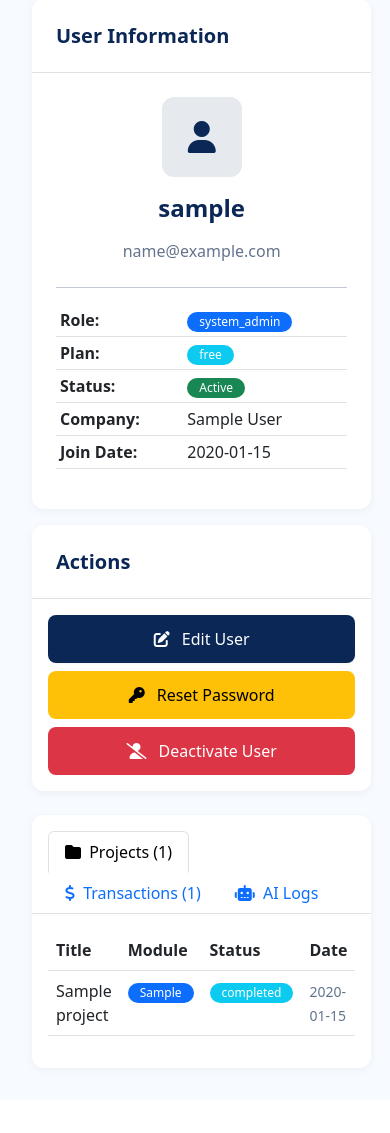
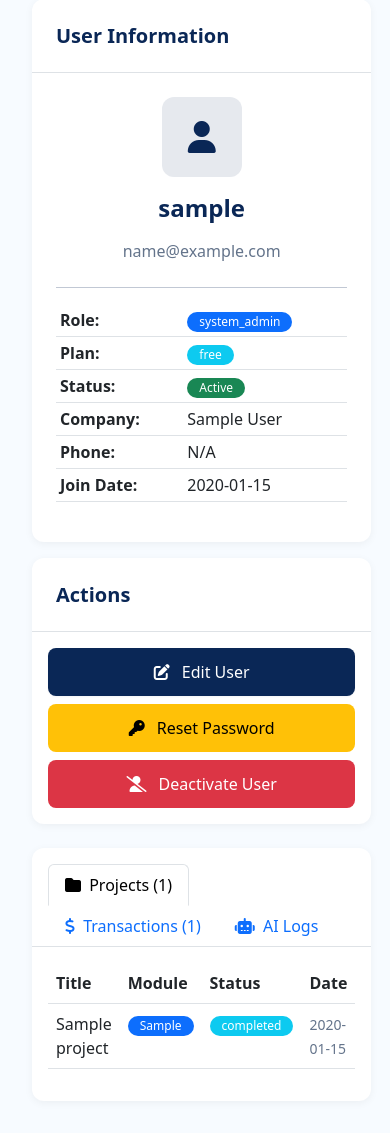
Before and after one commit to Omar-Shaheen-2001/Mcidia_ai, a Flask app: template templates/admin/users/detail.html in a window 390 px wide. Shown: the part 165-1298 px from the top of the page. Before the commit the page ends 1236 px from the top, so only its background shows below. Run offline with Flask 3, Linux system fonts and the light colour scheme; tables that the repository leaves empty hold one stand-in row (values such as "Sample post"); the template is opened without the code that fills it: values that come from a table or form of the project are taken from there, most other values are stand-ins (such as "Sample title", 1, 10 or a date in 2020); some libraries are stand-ins or nearby versions.

Commit message:
Add phone number to user information displayed for administrators
Update admin user creation, update, and detail views to include phone number field. Modify user index template to display phone number.

Replit-Commit-Author: Agent
Replit-Commit-Session-Id: 7ee768ab-58ad-4b22-a429-f137f2ebf147
Replit-Commit-Checkpoint-Type: full_checkpoint
Replit-Commit-Event-Id: d4799892-fcf2-47cb-9730-67910fcbe143
Replit-Commit-Screenshot-Url: https://storage.googleapis.com/screenshot-production-us-central1/d73acdb3-c850-41f1-9aa9-431d1ab13f5f/7ee768ab-58ad-4b22-a429-f137f2ebf147/P5bVKen

```diff
--- a/blueprints/admin/users.py
+++ b/blueprints/admin/users.py
@@ -110,6 +110,7 @@ def update(user_id):
     # Update fields
     user.username = request.form.get('username', user.username)
     user.email = request.form.get('email', user.email)
+    user.phone = request.form.get('phone', user.phone)
     user.company_name = request.form.get('company_name', user.company_name)
 
     # Update role
@@ -178,6 +179,7 @@ def create():
         new_user = User(
             username=request.form.get('username'),
             email=request.form.get('email'),
+            phone=request.form.get('phone'),
             company_name=request.form.get('company_name'),
             role_id=int(request.form.get('role_id')),
             subscription_plan_id=int(request.form.get('subscription_plan_id')) if request.form.get('subscription_plan_id') else None,
--- a/templates/admin/users/create.html
+++ b/templates/admin/users/create.html
@@ -29,6 +29,11 @@
                     <div class="mb-3">
                         <label class="form-label">{{ 'البريد الإلكتروني' if lang == 'ar' else 'Email' }}</label>
                         <input type="email" class="form-control" name="email" required>
+                    </div>
+
+                    <div class="mb-3">
+                        <label class="form-label">{{ 'رقم الهاتف' if lang == 'ar' else 'Phone Number' }}</label>
+                        <input type="tel" class="form-control" name="phone">
                     </div>
 
                     <div class="mb-3">
--- a/templates/admin/users/detail.html
+++ b/templates/admin/users/detail.html
@@ -52,6 +52,10 @@
                     <tr>
                         <th>{{ 'الشركة' if lang == 'ar' else 'Company' }}:</th>
                         <td>{{ user.company_name or 'N/A' }}</td>
+                    </tr>
+                    <tr>
+                        <th>{{ 'رقم الهاتف' if lang == 'ar' else 'Phone' }}:</th>
+                        <td>{{ user.phone or 'N/A' }}</td>
                     </tr>
                     <tr>
                         <th>{{ 'تاريخ التسجيل' if lang == 'ar' else 'Join Date' }}:</th>
@@ -216,6 +220,10 @@
                         <input type="email" class="form-control" name="email" value="{{ user.email }}" required>
                     </div>
                     <div class="mb-3">
+                        <label class="form-label">{{ 'رقم الهاتف' if lang == 'ar' else 'Phone Number' }}</label>
+                        <input type="tel" class="form-control" name="phone" value="{{ user.phone or '' }}">
+                    </div>
+                    <div class="mb-3">
                         <label class="form-label">{{ 'الشركة' if lang == 'ar' else 'Company' }}</label>
                         <input type="text" class="form-control" name="company_name" value="{{ user.company_name or '' }}">
                     </div>
--- a/templates/admin/users/index.html
+++ b/templates/admin/users/index.html
@@ -93,7 +93,10 @@
                         <div>
                             <strong>{{ user.username }}</strong>
                             {% if user.company_name %}
-                            <br><small class="text-muted">{{ user.company_name }}</small>
+                            <br><small class="text-muted"><i class="fas fa-building fa-xs me-1"></i>{{ user.company_name }}</small>
+                            {% endif %}
+                            {% if user.phone %}
+                            <br><small class="text-muted"><i class="fas fa-phone fa-xs me-1"></i>{{ user.phone }}</small>
                             {% endif %}
                         </div>
                     </td>
```
Also changed, not shown: 1 other file.
